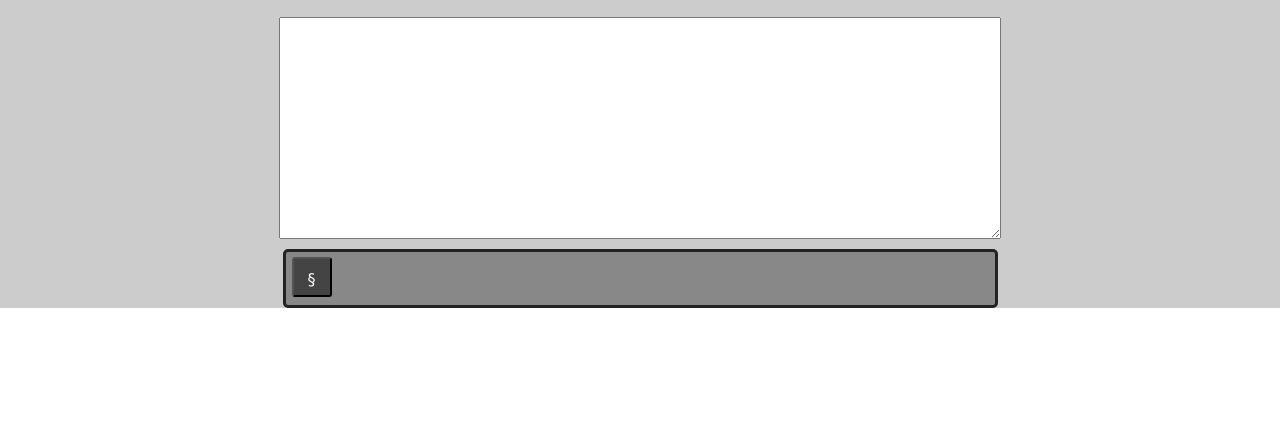
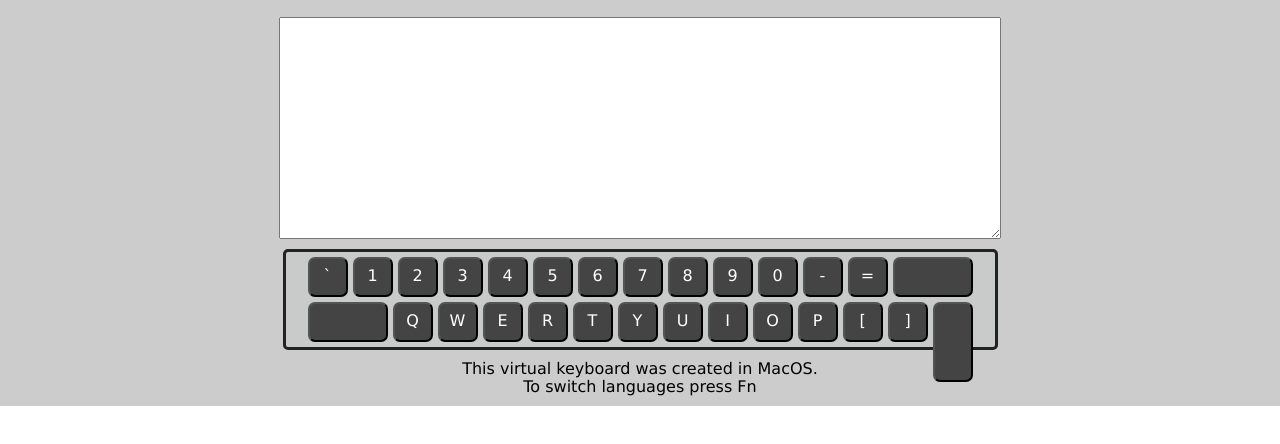
Before and after one commit to solidados/virtual-keyboard, a website with bundled scripts: page index.html in a window 1280 px wide. Shown: the part 48-492 px from the top of the page. Built offline with nearby package versions, Linux system fonts and the light colour scheme.

Commit message:
feat: try different ways of creating rows, buttons, and add elements content

```diff
--- a/css/style.css
+++ b/css/style.css
@@ -2,6 +2,7 @@
   margin: 0 auto;
   font-family: 'Lucida Sans', 'Lucida Sans Regular', 'Lucida Grande', 'Lucida Sans Unicode', Geneva, Verdana, sans-serif;
 }
+
 .wrapper {
   position: relative;
   display: flex;
@@ -55,27 +56,35 @@
   padding: 5px;
   padding-left: 0;
   padding-bottom: 0;
-  background: #888888;
+  background: #c8cbc9;
   border: 3px solid #222222;
   border-radius: 5px;
 }
 
 .keyboard .row {
-  clear: both;
+  display: flex;
+  justify-content: center;
   width: 100%;
   height: 40px;
-  margin-bottom: 8px;
+  margin-bottom: 5px;
+  clear: both;
 }
+
+/* .clear {
+  display: block;
+  width: 100%;
+  clear: both;
+} */
 
 .keyboard .key {
   float: left;
   width: 40px;
   height: 40px;
-  margin-left: 6px;
+  margin-left: 5px;
   background: #444444;
-  border-radius: 3px;
+  border-radius: 7px;
   font-weight: 500;
-  line-height: 40px;
+  /* line-height: 40px; */
   text-align: center;
   color: #ffffff;
   cursor: pointer;
@@ -83,6 +92,16 @@
   transition: border-radius 0.3s, background-color 0.3s;
 }
 
+.row__one .key:last-child {
+  content: '&#8592;';
+  width: 80px;
+}
+.row__two .key:first-child {
+  width: 80px;
+}
+.row__two .key:last-child {
+  height: 80px;
+}
 .keyboard .key:hover {
   background: #e2e2e2;
   color: #444444;
--- a/js/script.js
+++ b/js/script.js
@@ -1,4 +1,5 @@
 import { createElement } from './utils/createElem.js';
+import KEY_CONTENT from './utils/keyContent.js';
 
 const pageElem = document.querySelector('.page');
 
@@ -6,10 +7,47 @@ const wrapper = createElement('div', 'wrapper');
 const title = createElement('h1', 'title', 'RSSchool Virtual Keyboard');
 const textarea = createElement('textarea', 'textarea');
 const keyboard = createElement('div', 'keyboard');
-const row = createElement('div', 'row');
-const button = createElement('button', 'key', '§');
+const description = createElement('p', 'description');
+
+textarea.id = 'textArea';
+description.innerText = 'This virtual keyboard was created in MacOS.\nTo switch languages press Fn';
 
 pageElem.prepend(wrapper);
-wrapper.append(title, textarea, keyboard);
-keyboard.append(row);
-row.append(button);
+wrapper.append(title, textarea, keyboard, description);
+
+function makeRowOne() {
+  const rowOne = createElement('div', 'row__one row');
+  for (let i = 0; i < KEY_CONTENT.rowOne.length; i += 1) {
+    const asciiCode = KEY_CONTENT.rowOne[i];
+    const symbol = String.fromCharCode(asciiCode);
+    const button = createElement('button', 'key', symbol/* `${ symbol }` */);
+    keyboard.append(rowOne);
+    rowOne.append(button);
+  }
+}
+makeRowOne();
+
+function makeRowTwo() {
+  const rowTwo = createElement('div', 'row__two row');
+  for (let i = 0; i < KEY_CONTENT.rowTwo.length; i += 1) {
+    const asciiCode = KEY_CONTENT.rowTwo[i];
+    const symbol = String.fromCharCode(asciiCode);
+    const button = createElement('button', 'key', symbol/* `${ symbol }` */);
+    keyboard.append(rowTwo);
+    rowTwo.append(button);
+  }
+}
+makeRowTwo();
+// const arr = [];
+// window.addEventListener('keydown', (UIEvent) => {
+//   const charCode = UIEvent.which;
+//   arr.push(charCode);
+//   const key = [event.key];
+//   textarea.value += key;
+//   console.log(textarea.value.charCodeAt());
+// console.log(arr);
+// });
+
+/* window.addEventListener('keydown', (event) => {
+
+}); */
--- /dev/null
+++ b/js/utils/keyContent.js
@@ -0,0 +1,16 @@
+const KEY_CONTENT = {
+  rowOne: [96, 49, 50, 51, 52, 53, 54, 55, 56, 57, 48, 45, 61, '&larr;'],
+  rowTwo: ['Tab', 81, 87, 69, 82, 84, 89, 85, 73, 79, 80, 91, 93, 13],
+  rowThree: [20, 65, 83, 68, 70, 71, 72, 74, 75, 76, 186, 222, 220],
+  rowFour: [16, 192, 90, 88, 67, 86, 66, 78, 77, 188, 190, 191, 16],
+  rowFive: [17, 18, 91, 32, 93, 18, 37, 38, 40, 39],
+};
+
+export default KEY_CONTENT;
+
+// firsSubRow: ['~', '!', '@', '#', '$', '%', '^', '&', '*', '(', ')', '_', '+'],
+  // firstRow: ['`', '1', '2', '3', '4', '5', '6', '7', '8', '9', '0', '-', '=', 'Delete'],
+  // secondRow: ['Tab', 'q', 'w', 'e', 'r', 't', 'y', 'u', 'i', 'o', 'p', '[', ']', '\\'],
+  // thirdRow: ['CapsLock', 'a', 's', 'd', 'f', 'g', 'h', 'j', 'k', 'l', ';', "'", 'Return'],
+  // fourthRow: ['Shift', 'z', 'x', 'c', 'v', 'b', 'n', 'm', ',', '.', '/', 'Shift'],
+  // fifthRow: ['Fn', 'Control', 'Option', 'Command', ' ', 'Command', 'Option',' ↑ ', ' ← ', ' ↓ ', ' → '],
```
